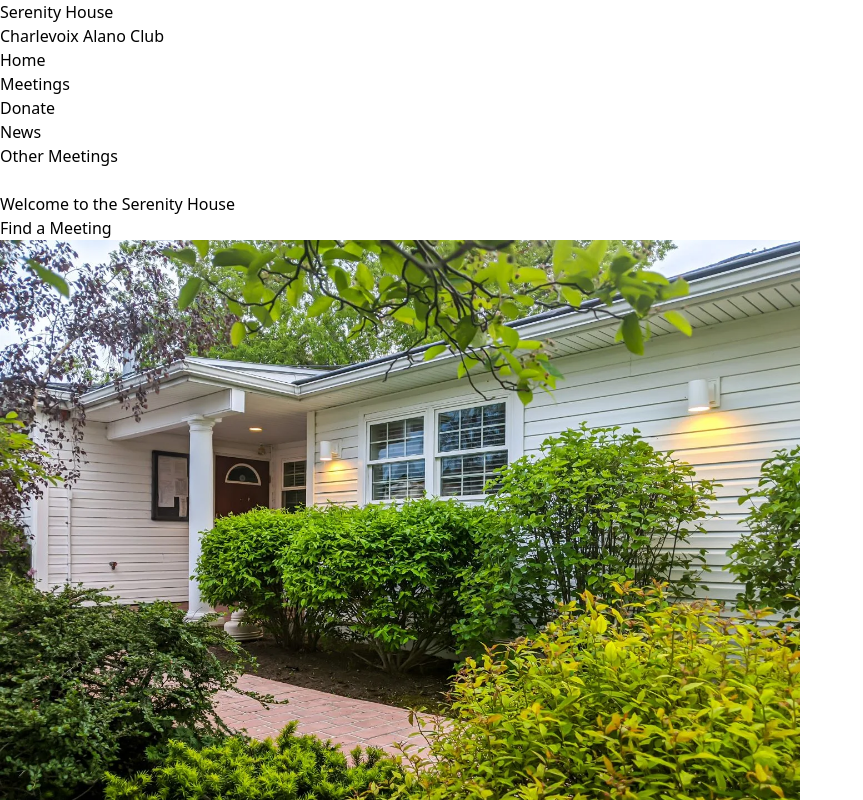
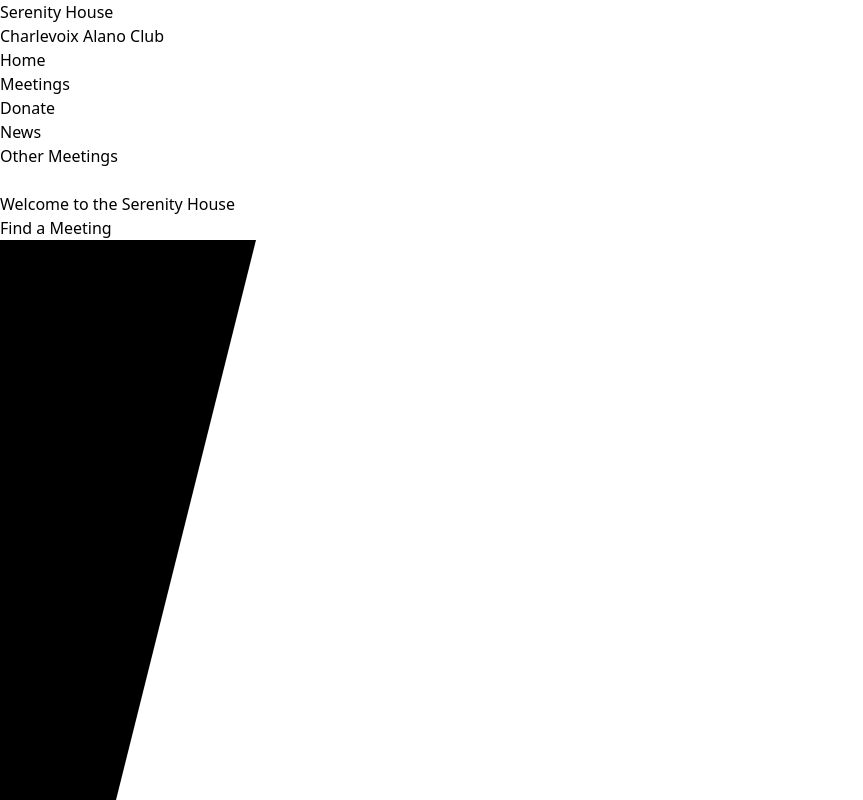
Before and after one commit to mikecebul/chx-alano-club, a Next.js app: page / in a window 1280 px wide. Shown: the top 800 px of the page, without its empty margins (0-863 px from the left). Built offline with nearby package versions, Linux system fonts and the light colour scheme.

Commit message:
adding polygon to hero section

```diff
--- a/app/hero1.tsx
+++ b/app/hero1.tsx
@@ -6,17 +6,31 @@ import alanoClub from "../public/Clubhouse1440.webp";
 export default function Hero1() {
   return (
     <>
-      <div className="flex justify-center p-16">
-        <div className="flex flex-col self-center items-center px-32 space-y-16">
-          <h3 className="dark:text-slate-200 text-3xl text-center">Welcome to the <span className="block text-6xl dark:text-slate-100 font-semibold">Serenity House</span></h3>
-          <Link href="/meetings" className="transition hover:scale-105 duration-75 px-6 py-2 dark:bg-pink-700 bg-pink-700 text-white rounded-2xl text-center w-48 font-semibold tracking-wide shadow-lg">Find a Meeting</Link>
+      <div className="flex flex-col xl:flex-row items-center relative">
+        <div className="flex flex-col self-center items-center xl:pl-56 space-y-16 w-1/2 mt-48 xl:mt-0">
+          <h3 className="dark:text-slate-200 text-3xl text-center">
+            Welcome to the{" "}
+            <span className="block text-6xl dark:text-slate-100 font-semibold">
+              Serenity House
+            </span>
+          </h3>
+          <Link
+            href="/meetings"
+            className="transition hover:scale-105 duration-75 px-6 py-2 dark:bg-pink-700 bg-pink-700 text-white rounded-2xl text-center w-48 font-semibold tracking-wide shadow-lg"
+          >
+            Find a Meeting
+          </Link>
         </div>
-        <Image
-          src={alanoClub}
-          alt="Front door of the Charlevoix Alano Club"
-          className="rounded-xl shadow-2xl"
-          height={600}
-        />
+        <div className="flex flex-1 max-w-2xl relative">
+          <svg viewBox="0 0 100 100" preserveAspectRatio="none" className="bg-none absolute inset-0 z-0">
+            <polygon points="0,0 0,80 20,0"  className="dark:fill-slate-800"/>
+          </svg>
+          <Image
+            src={alanoClub}
+            alt="Front door of the Charlevoix Alano Club"
+            className="rounded hidden xl:block object-cover"
+          />
+        </div>
       </div>
     </>
   );
--- a/app/layout.tsx
+++ b/app/layout.tsx
@@ -14,7 +14,7 @@ export default function RootLayout({
         head.tsx. Find out more at https://beta.nextjs.org/docs/api-reference/file-conventions/head
       */}
       <head />
-      <body className="text-slate-800 bg-slate-100 dark:text-slate-100 dark:bg-slate-800 ant">
+      <body className="text-slate-800 bg-slate-100 dark:text-slate-100 dark:bg-slate-800">
         <Providers>
           <NavBar />
           {children}
--- a/app/navBar.tsx
+++ b/app/navBar.tsx
@@ -28,7 +28,7 @@ const links = [
 export default function NavBar() {
   return (
     <header className="">
-      <nav className="flex py-3 px-16 z-10 shadow-lg rounded-b-lg dark:bg-slate-900 bg-slate-50">
+      <nav className="flex py-3 px-16 shadow-lg rounded-b-lg dark:bg-slate-900 bg-slate-50">
         <div className="flex-col text-center">
           <h1 className="text-2xl">Serenity House</h1>
           <h2 className="text-xs">Charlevoix Alano Club</h2>
```
